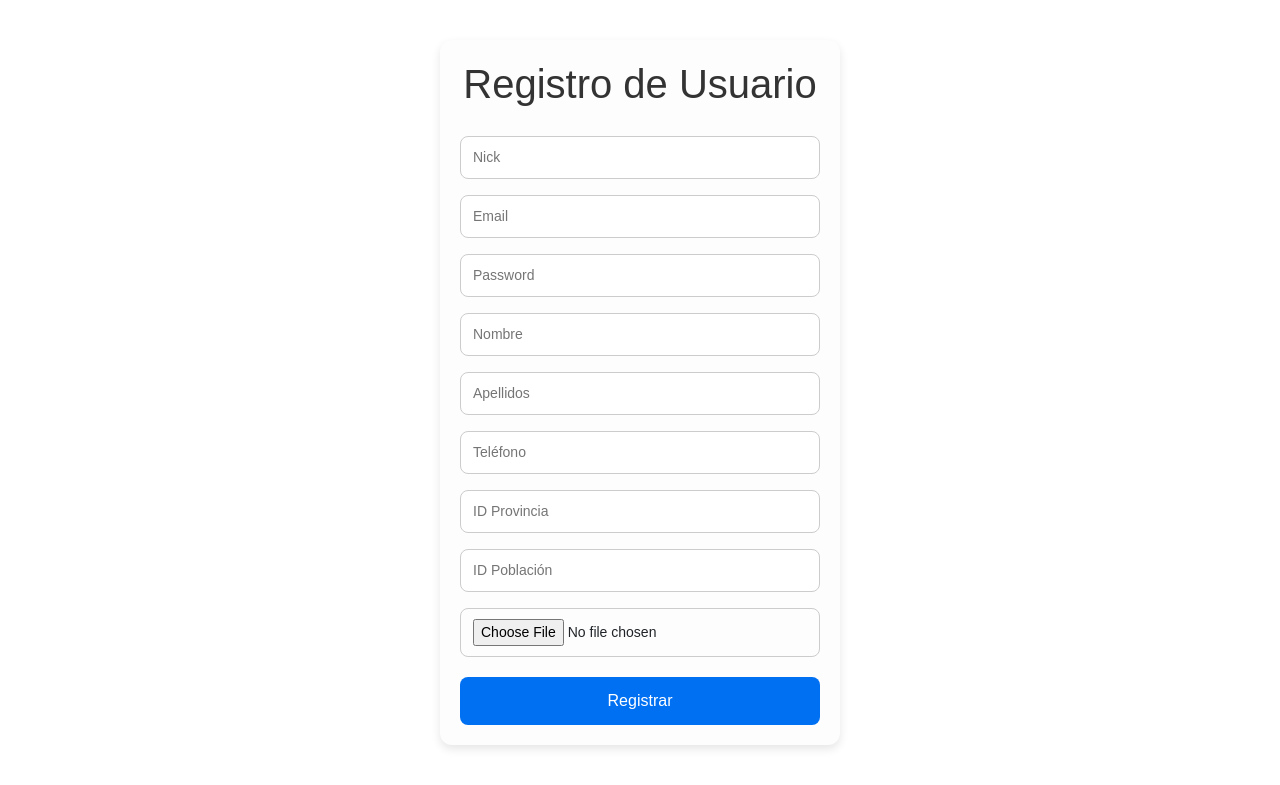
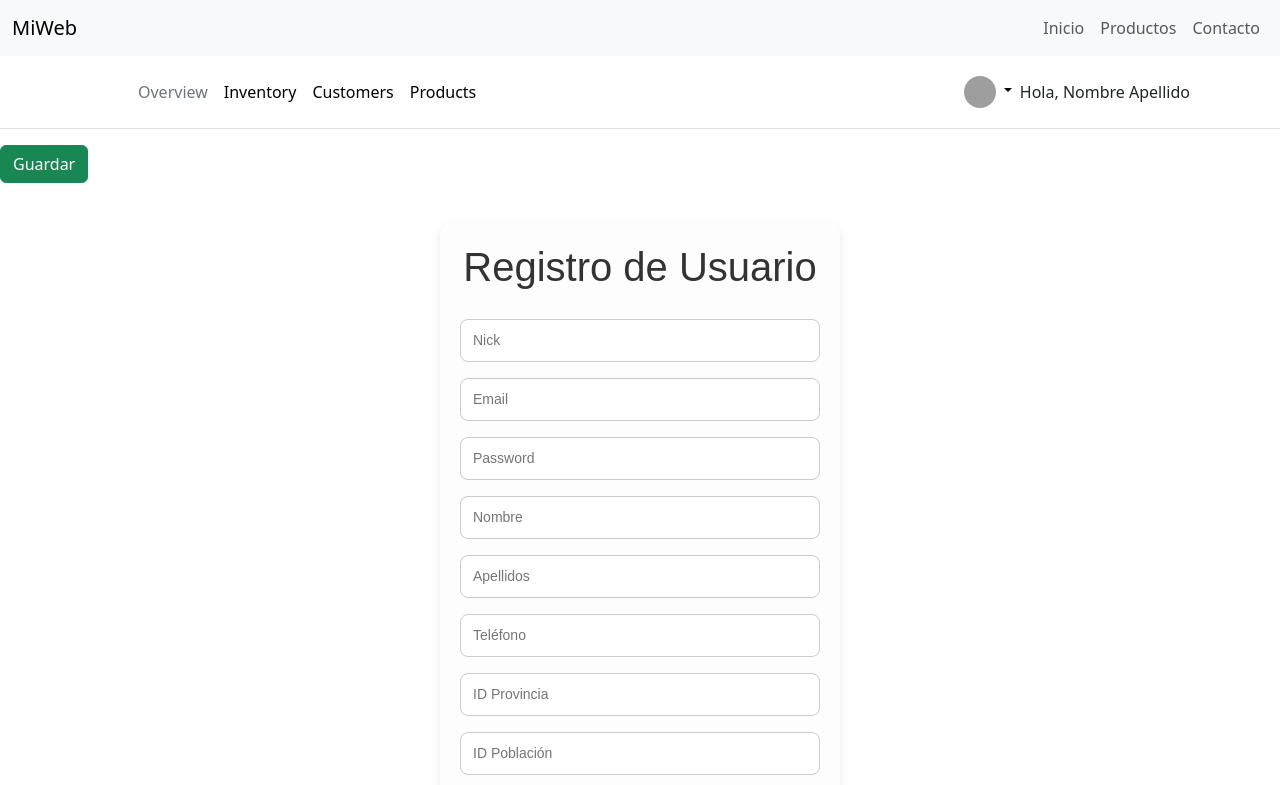
Before and after one commit to laiacastella/libro-hub-flow, a Next.js app: page /Pruebas in a window 1280 px wide. Shown: the top 785 px of the page. Built offline with nearby package versions, Linux system fonts and the light colour scheme; grey boxes are pictures that could not be loaded.

Commit message:
header de prueba sin terminar

```diff
--- a/app/Pruebas/page.jsx
+++ b/app/Pruebas/page.jsx
@@ -1,6 +1,8 @@
 "use client";
 
 import { useState } from "react";
+import Image from "next/image";
+import Link from "next/link";
 import styles from "./page.module.css";
 import Comentarios from "../../components/Comentarios/Comentarios.jsx";
 import { BookHeadphones, Angry, Apple } from "lucide-react";
@@ -17,7 +19,6 @@ export default function RegistroPage() {
         id_poblacion: "",
     });
     const [mensaje, setMensaje] = useState("");
-    const [idUsuario, setIdUsuario] = useState(null);
 
     const [archivo, setArchivo] = useState(null);
     const [preview, setPreview] = useState("");
@@ -51,7 +52,6 @@ export default function RegistroPage() {
             }
 
             const usuarioId = data.id_usuario;
-            setIdUsuario(usuarioId);
             setMensaje("Usuario creado con ID: " + usuarioId);
 
             if (archivo) {
@@ -92,6 +92,104 @@ export default function RegistroPage() {
 
     return (
         <>
+            <nav className="navbar navbar-expand-lg navbar-light bg-light">
+                <div className="container-fluid">
+                    <a className="navbar-brand" href="#">
+                        MiWeb
+                    </a>
+
+                    <button className="navbar-toggler" type="button" data-bs-toggle="collapse" data-bs-target="#menu">
+                        <span className="navbar-toggler-icon"></span>
+                    </button>
+
+                    <div className="collapse navbar-collapse" id="menu">
+                        <ul className="navbar-nav ms-auto">
+                            <li className="nav-item">
+                                <a className="nav-link" href="#">
+                                    Inicio
+                                </a>
+                            </li>
+                            <li className="nav-item">
+                                <a className="nav-link" href="#">
+                                    Productos
+                                </a>
+                            </li>
+                            <li className="nav-item">
+                                <a className="nav-link" href="#">
+                                    Contacto
+                                </a>
+                            </li>
+                        </ul>
+                    </div>
+                </div>
+            </nav>
+            <header className="p-3 mb-3 border-bottom">
+                <div className="container">
+                    <div className="d-flex flex-wrap align-items-center justify-content-center justify-content-lg-start">
+                        <Link href="/" className="d-flex align-items-center mb-2 mb-lg-0 link-body-emphasis text-decoration-none">
+                            <svg className="bi me-2" width="40" height="32" role="img" aria-label="Bootstrap">
+                                <use xlinkHref="#bootstrap"></use>
+                            </svg>{" "}
+                        </Link>
+                        <ul className="nav col-12 col-lg-auto me-lg-auto mb-2 justify-content-center mb-md-0">
+                            <li>
+                                <a href="#" className="nav-link px-2 link-secondary">
+                                    Overview
+                                </a>
+                            </li>{" "}
+                            <li>
+                                <a href="#" className="nav-link px-2 link-body-emphasis">
+                                    Inventory
+                                </a>
+                            </li>
+                            <li>
+                                <a href="#" className="nav-link px-2 link-body-emphasis">
+                                    Customers
+                                </a>
+                            </li>
+                            <li>
+                                <a href="#" className="nav-link px-2 link-body-emphasis">
+                                    Products
+                                </a>
+                            </li>{" "}
+                        </ul>
+                        <div className="dropdown text-end">
+                            <a href="#" className="d-block link-body-emphasis text-decoration-none dropdown-toggle" data-bs-toggle="dropdown" aria-expanded="false">
+                                {" "}
+                                <Image src="https://github.com/mdo.png" alt="mdo" width={32} height={32} className="rounded-circle" unoptimized />{" "}
+                            </a>{" "}
+                            <ul className="dropdown-menu text-small">
+                                {" "}
+                                <li>
+                                    <a className="dropdown-item" href="#">
+                                        New project...
+                                    </a>
+                                </li>{" "}
+                                <li>
+                                    <a className="dropdown-item" href="#">
+                                        Settings
+                                    </a>
+                                </li>{" "}
+                                <li>
+                                    <a className="dropdown-item" href="#">
+                                        Profile
+                                    </a>
+                                </li>{" "}
+                                <li>
+                                    <hr className="dropdown-divider" />
+                                </li>{" "}
+                                <li>
+                                    <a className="dropdown-item" href="#">
+                                        Sign out
+                                    </a>
+                                </li>{" "}
+                            </ul>{" "}
+                        </div>{" "}
+                        <p className="align-center px-2 mb-0 text-emerald-600 font-bold text-lg md:text-2xl leading-none">Hola, Nombre Apellido</p>
+                    </div>{" "}
+                </div>{" "}
+            </header>
+            <button className="btn btn-success">Guardar</button>
             <div className={styles.container}>
                 <h1 className={styles.title}>Registro de Usuario</h1>
 
@@ -108,7 +206,7 @@ export default function RegistroPage() {
                     <input className={styles.inputField} type="file" accept="image/*" onChange={handleFileChange} />
                     {preview && (
                         <div className={styles.previewContainer}>
-                            <img src={preview} alt="Preview" className={styles.previewImage} />
+                            <Image src={preview} alt="Preview" width={300} height={300} className={styles.previewImage} unoptimized />
                         </div>
                     )}
 
@@ -122,7 +220,7 @@ export default function RegistroPage() {
                 {urlImagen && (
                     <div className={styles.previewContainer}>
                         <h4>Imagen subida:</h4>
-                        <img src={urlImagen} alt="Foto subida" className={styles.previewImage} />
+                        <Image src={urlImagen} alt="Foto subida" width={300} height={300} className={styles.previewImage} unoptimized />
                         <p>
                             <a className={styles.link} href={urlImagen} target="_blank" rel="noopener noreferrer">
                                 Abrir en otra pestaña
--- a/components/Layout/Header/Header.jsx
+++ b/components/Layout/Header/Header.jsx
@@ -1,32 +1,78 @@
+"use client";
+
+import Image from "next/image";
+import Link from "next/link";
 import { Enlaces, Boton } from "@/components";
 import styles from "./Header.module.css";
-import Image from "next/image";
 
 export default function Header() {
-    const usuario = "Nombre Apellido";
+    return (
+        <header className={`navbar navbar-expand-lg ${styles.cabecera}`}>
+            <div className={`container-fluid ${styles.contenedorPrincipal}`}>
+                <Link href="/" className="navbar-brand">
+                    <div className={styles.logo}>
+                        <Image src="/logo-h1Negro.svg" alt="logo" width={170} height={45} priority />
+                    </div>
+                </Link>
 
-    return (
-        <main>
-            <div className={styles.cabecera}>
-                <div className={styles.logo}>
-                    <Image src="/logo-h1Negro.svg" alt="" width={120} height={40} />
-                </div>
+                <button className="navbar-toggler" type="button" data-bs-toggle="collapse" data-bs-target="#menuPrincipal" aria-controls="menuPrincipal" aria-expanded="false" aria-label="Abrir menú">
+                    <span className="navbar-toggler-icon"></span>
+                </button>
 
-                <div className={styles.bienvenida}>
-                    Hola {usuario}
-                    <Enlaces nomEnlace="cerrar sesion" onClick="" ruta="" />
-                </div>
-
-                <div className={styles.menu}>
-                    <Enlaces nomEnlace="Solicitudes" ruta="/perfilUsuarioPropio?tab=solicitudes" />
-
-                    <Enlaces nomEnlace="Biblioteca" ruta="/biblioteca" />
-
-                    <Enlaces nomEnlace="Perfil" ruta="/perfilUsuarioPropio" />
-
-                    <Boton type="button" texto="Subir libro" enlace="subirLibro" />
+                <div className={`collapse navbar-collapse`} id="menuPrincipal">
+                    <ul className={`navbar-nav ms-auto ${styles.menu}`}>
+                        <li className="nav-item">
+                            <Enlaces nomEnlace="Solicitudes" ruta="/perfilUsuarioPropio?tab=solicitudes" />
+                        </li>
+                        <li className="nav-item">
+                            <Enlaces nomEnlace="Biblioteca" ruta="/biblioteca" />
+                        </li>
+                        <li className="nav-item">
+                            <Enlaces nomEnlace="Perfil" ruta="/perfilUsuarioPropio" />
+                        </li>
+                        <li className="nav-item">
+                            <Boton type="button" texto="Subir libro" enlace="subirLibro" />
+                        </li>
+                        <li>
+                            <div className="d-flex flex-wrap align-items-center justify-content-center justify-content-lg-start">
+                                <div className="dropdown text-end">
+                                    <a href="#" className="d-block link-body-emphasis text-decoration-none dropdown-toggle" data-bs-toggle="dropdown" aria-expanded="false">
+                                        {" "}
+                                        <Image src="https://github.com/mdo.png" alt="mdo" width={32} height={32} className="rounded-circle" unoptimized />{" "}
+                                    </a>{" "}
+                                    <ul className="dropdown-menu text-small">
+                                        {" "}
+                                        <li>
+                                            <a className="dropdown-item" href="#">
+                                                New project...
+                                            </a>
+                                        </li>{" "}
+                                        <li>
+                                            <a className="dropdown-item" href="#">
+                                                Settings
+                                            </a>
+                                        </li>{" "}
+                                        <li>
+                                            <a className="dropdown-item" href="#">
+                                                Profile
+                                            </a>
+                                        </li>{" "}
+                                        <li>
+                                            <hr className="dropdown-divider" />
+                                        </li>{" "}
+                                        <li>
+                                            <a className="dropdown-item" href="#">
+                                                Sign out
+                                            </a>
+                                        </li>{" "}
+                                    </ul>{" "}
+                                </div>{" "}
+                                <p className="align-center px-2 mb-0 text-emerald-600 font-bold text-lg md:text-2xl leading-none">Hola, Nombre Apellido</p>
+                            </div>
+                        </li>
+                    </ul>
                 </div>
             </div>
-        </main>
+        </header>
     );
 }
```
Also changed, not shown: components/Layout/Header/Header.module.css (+10 -7 lines).
